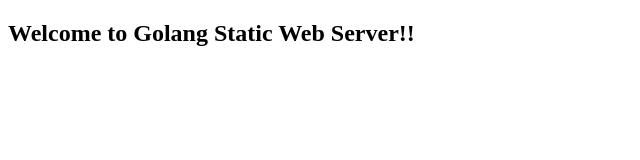
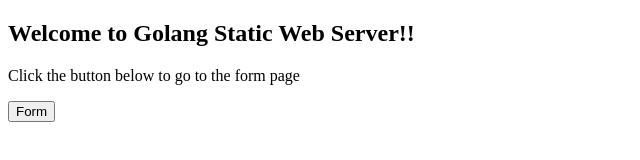
Before and after one commit to moonman369/Go-Web-Server, a plain HTML site: page static/index.html in a window 1280 px wide. Shown: the whole page, without its empty margins (0-640 px from the left). Drawn offline with Linux system fonts and the light colour scheme.

Commit message:
Add link to form page on main page

```diff
--- a/static/index.html
+++ b/static/index.html
@@ -7,5 +7,7 @@
   </head>
   <body>
     <h2>Welcome to Golang Static Web Server!!</h2>
+    <p>Click the button below to go to the form page</p>
+    <a href="/form.html"><button>Form</button></a>
   </body>
 </html>
```
